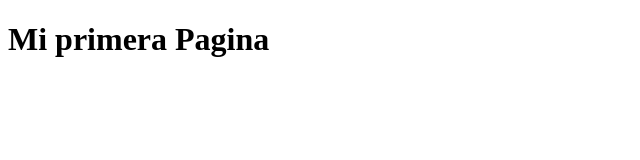
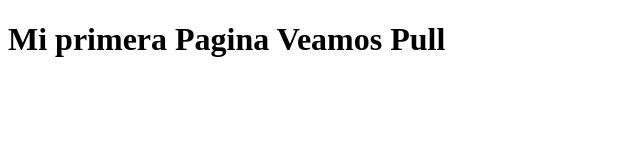
Before and after one commit to Deyvis17GY/Pruebas-Git, a plain HTML site: page index.html in a window 1280 px wide. Shown: the whole page, without its empty margins (0-640 px from the left). Drawn offline with Linux system fonts and the light colour scheme.

Commit message:
Update index.html

```diff
--- a/index.html
+++ b/index.html
@@ -7,6 +7,6 @@
     <title>Document</title>
 </head>
 <body>
-    <h1>Mi primera Pagina</h1>
+    <h1>Mi primera Pagina Veamos Pull</h1>
 </body>
 </html>
```
